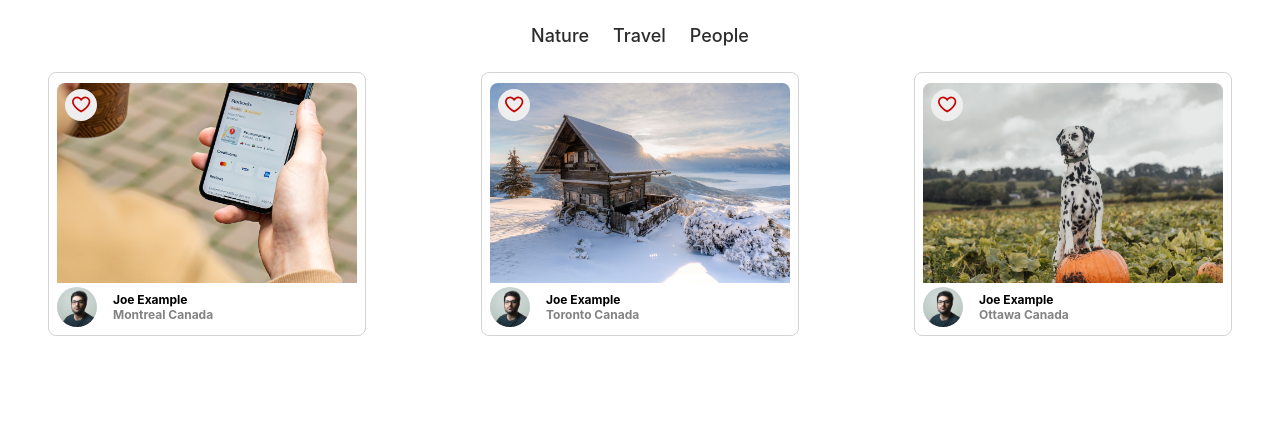
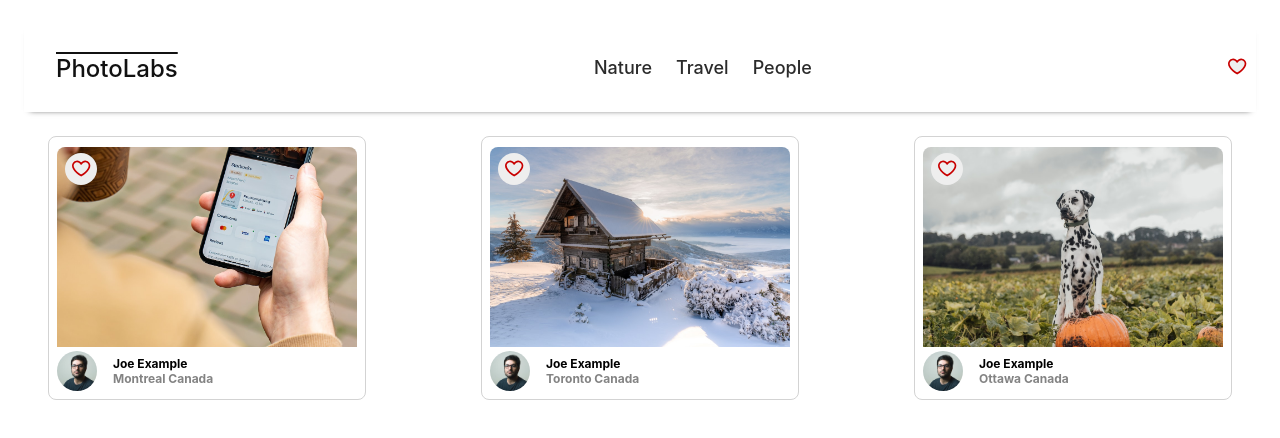
Before and after one commit to VktYe/photolabs, a React (Vite) app in the folder frontend/: page / in a window 1280 px wide. Shown: the top 438 px of the page. Built offline with nearby package versions, Linux system fonts and the light colour scheme; the HTML template or start-up script is replaced by a standard one.

Commit message:
Create NavigationBar component.

```diff
--- a/frontend/src/App.jsx
+++ b/frontend/src/App.jsx
@@ -2,6 +2,7 @@
 import PhotoList from './components/PhotoList';
 import TopicList from './components/TopicList';
 import TopicListItem from './components/TopicListItem';
+import TopNavigation from './components/TopNavigationBar';
 
 
 
@@ -11,7 +12,7 @@
 
   return (
     <div className="App">
-      <TopicList />
+      <TopNavigation />
       <PhotoList />
     </div>
   );
--- a/frontend/src/components/TopNavigationBar.jsx
+++ b/frontend/src/components/TopNavigationBar.jsx
@@ -1,9 +1,13 @@
 import '../styles/TopNavigationBar.scss'
+import FavBadge from './FavBadge';
+import TopicList from './TopicList';
 
 const TopNavigation = () => {
   return (
     <div className="top-nav-bar">
       <span className="top-nav-bar__logo">PhotoLabs</span>
+      <TopicList />
+      <FavBadge />
     </div>
   )
 };
```
